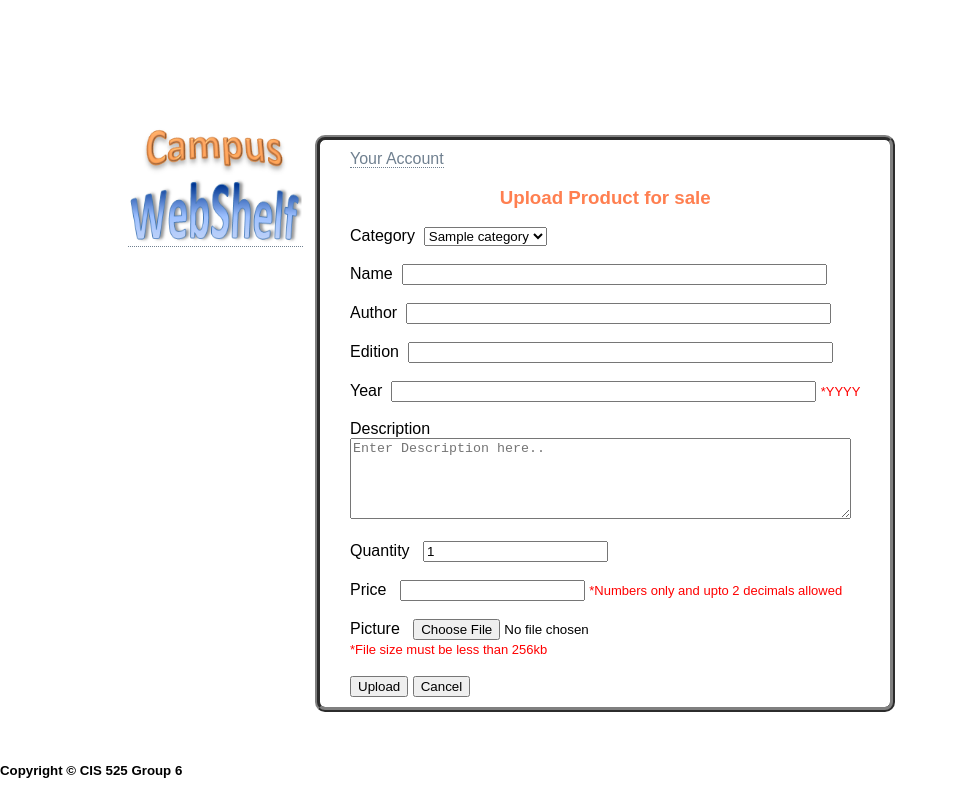
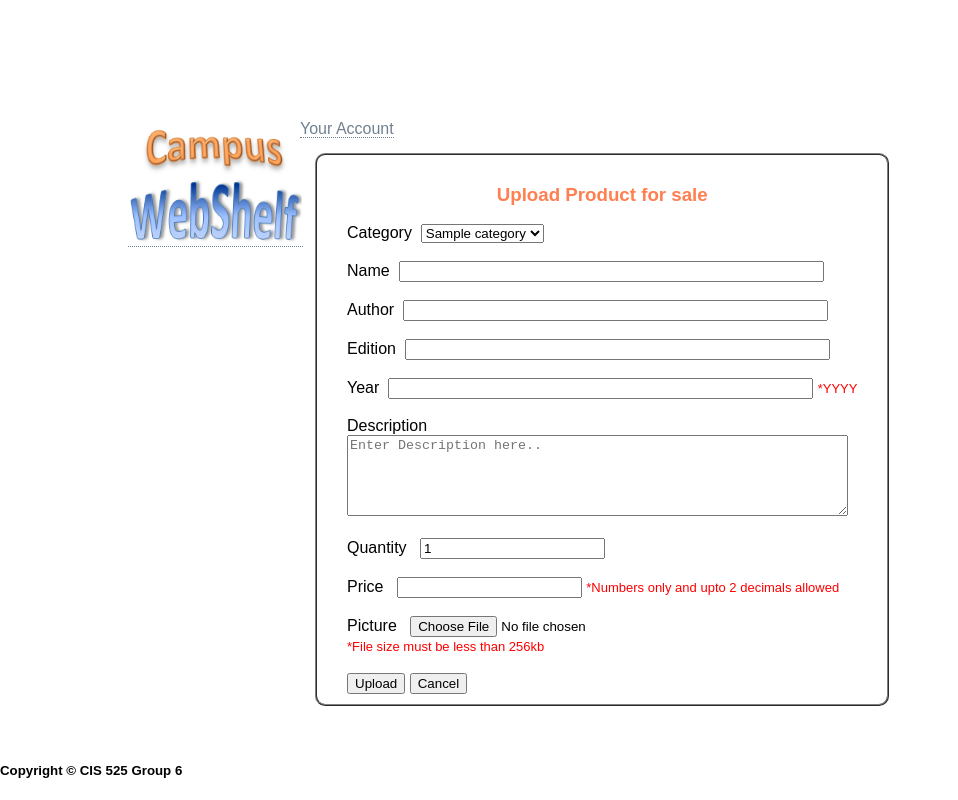
Before and after one commit to venkatainamana/campustore, a PHP site: page /sell.php in a window 1280 px wide. Shown: the whole page, without its empty margins (0-958 px from the left). Run offline with PHP 8.4, Linux system fonts and the light colour scheme; tables that the repository leaves empty or names only in its code hold one stand-in row (values such as "Sample post").

Commit message:
1. Standardized the style components (container, box, menu, logo, footer etc.) of style.css file so that it would be generic and can be reused across other pages. 2. Updated sell.php and account_menu.php according to standardized style.css

```diff
--- a/account_menu.php
+++ b/account_menu.php
@@ -13,7 +13,7 @@ if(isset($_SESSION['logged_in'])) {
     <link rel="stylesheet" href="style.css" id="style">
 </head>
 <body>
-<div id="account_menu">
+<div id="account_menu" class="container">
     <div class="box menu">
         <h3>Seller Account</h3>
         <p><a href="sold_history.php">View Sold History</a></p>
--- a/sell.php
+++ b/sell.php
@@ -114,8 +114,9 @@ if (isset($_SESSION['logged_in'])) {
 
 <body>
 
-    <div id="add_item" class="box add_item">
+    <div id="add_item" class="container">
         <a href="account_menu.php" id="account">Your Account</a>
+        <div class="box">
             <h3 class="center_align"> Upload Product for sale </h3>
             <?php if (isset($error)) { ?>
                 <small style="color: #aa0000;"><?php echo $error;?></small>
@@ -168,6 +169,7 @@ if (isset($_SESSION['logged_in'])) {
 
             </form>
         </div>
+    </div>
 </body>
 </html>
 
--- a/style.css
+++ b/style.css
@@ -9,8 +9,8 @@ body {
     left:0;
 }
 .container{
-    width: 500px;
     margin: 0 auto;
+    position: absolute; top: 120px; left: 300px;
 }
 
 a:link, a:visited {
@@ -25,31 +25,25 @@ a:hover {
 
 /**********************************************************************************/
 /* BEGIN OF CSS style for sell.php, product_detail.php, order.php, order_detail.php */
+/* Following style components are generic and standardized. Hence can be reused in other pages*/
 
 h3 {
     color: coral;
 }
 .box {
-    border: 5px ridge;
+    border: 2px ridge;
     border-color: gray;
     border-radius: 10px;
     margin: 15px;
     background-color: white;
-}
-.add_item {
-    position: absolute; top: 120px; left: 300px;
-    padding-left: 30px;
-    padding-right: 30px;
-    padding-bottom: 10px;padding-top: 10px;
+    padding-left: 30px; padding-right: 30px;
+    padding-bottom: 10px; padding-top: 10px;
 }
 .menu {
     position: relative;
     width: 400px;
     text-align: left;
     padding: 10px;
-}
-#account_menu {
-    position: absolute; top: 120px; left: 300px;
 }
 
 .logo {
@@ -73,14 +67,11 @@ em{
     color: red;
 }
 
-ul.product_detail li {
-    width: 300px;
+ul.nostyle_horizontal li {
     display: inline-block;
     vertical-align: top;
     padding-left: 30px;
 }
-.display_product {
-    position: absolute; top: 120px; left: 300px;
-}
+
 /* END OF CSS Style for Sell.php, product_detail.php, order.php, order_detail.php */
 /**********************************************************************************/
```
Lines whose indentation alone changed are shown as unchanged.
